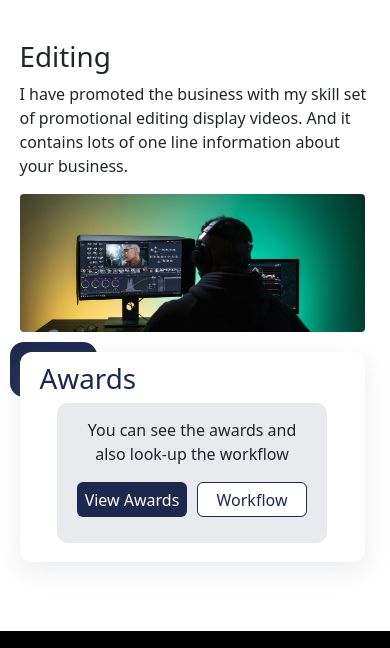
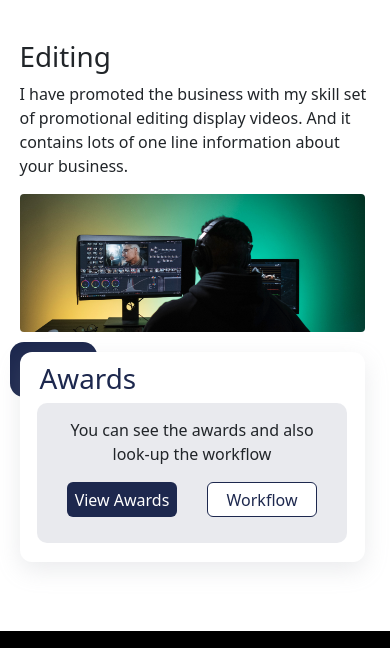
Before and after one commit to Honestuiux/honestweb, a website: page index.html in a window 390 px wide. Shown: the part 1330-1978 px from the top of the page. Drawn offline with nearby package versions, Linux system fonts and the light colour scheme.

Commit message:
final awards

```diff
--- a/style.css
+++ b/style.css
@@ -1056,7 +1056,7 @@ nav{
     }
     .youcansee{
         background-color: #1d284e18;
-        width: 270px;
+        width: 310px;
         height: 140px;
         display: block;
         margin-left: auto;
@@ -1068,7 +1068,7 @@ nav{
     .buttons{
         display: flex;
         justify-content: center;
-        gap: 10px;
+        gap: 30px;
     }
 }
 
```
